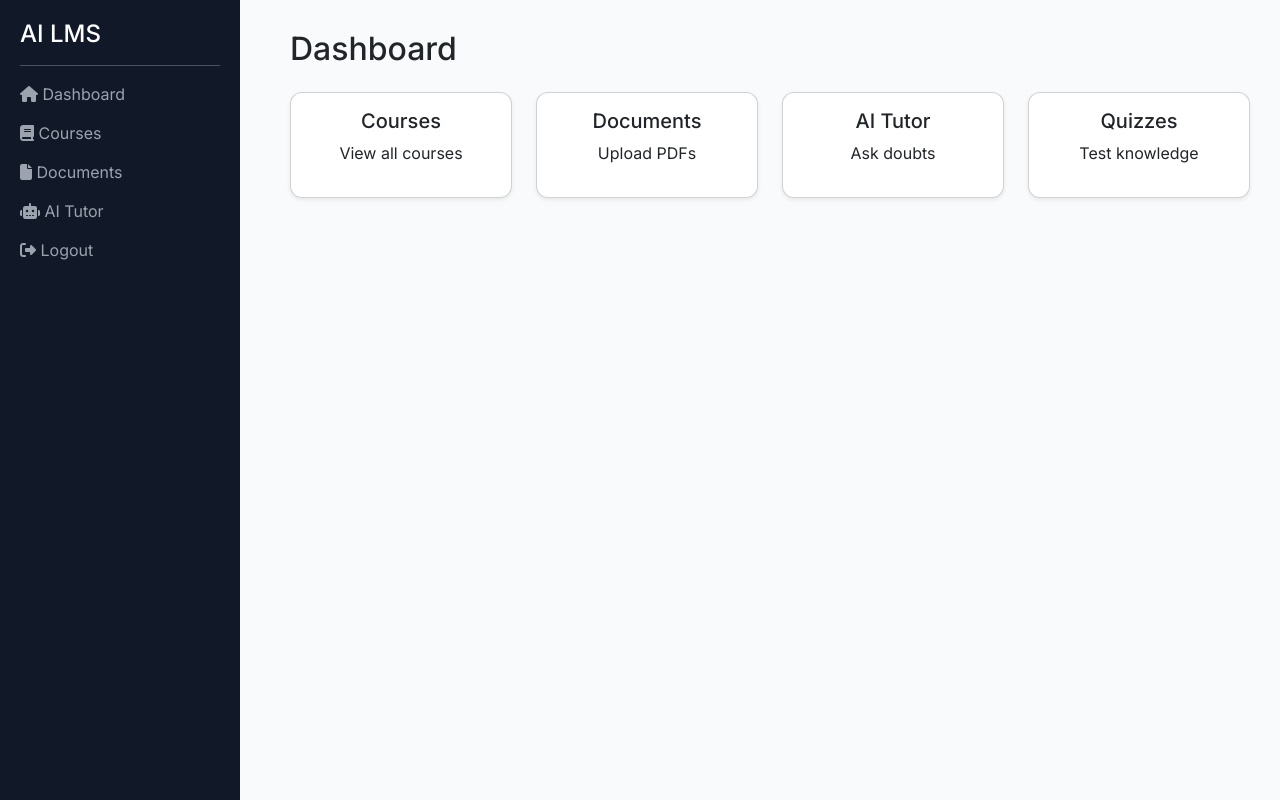
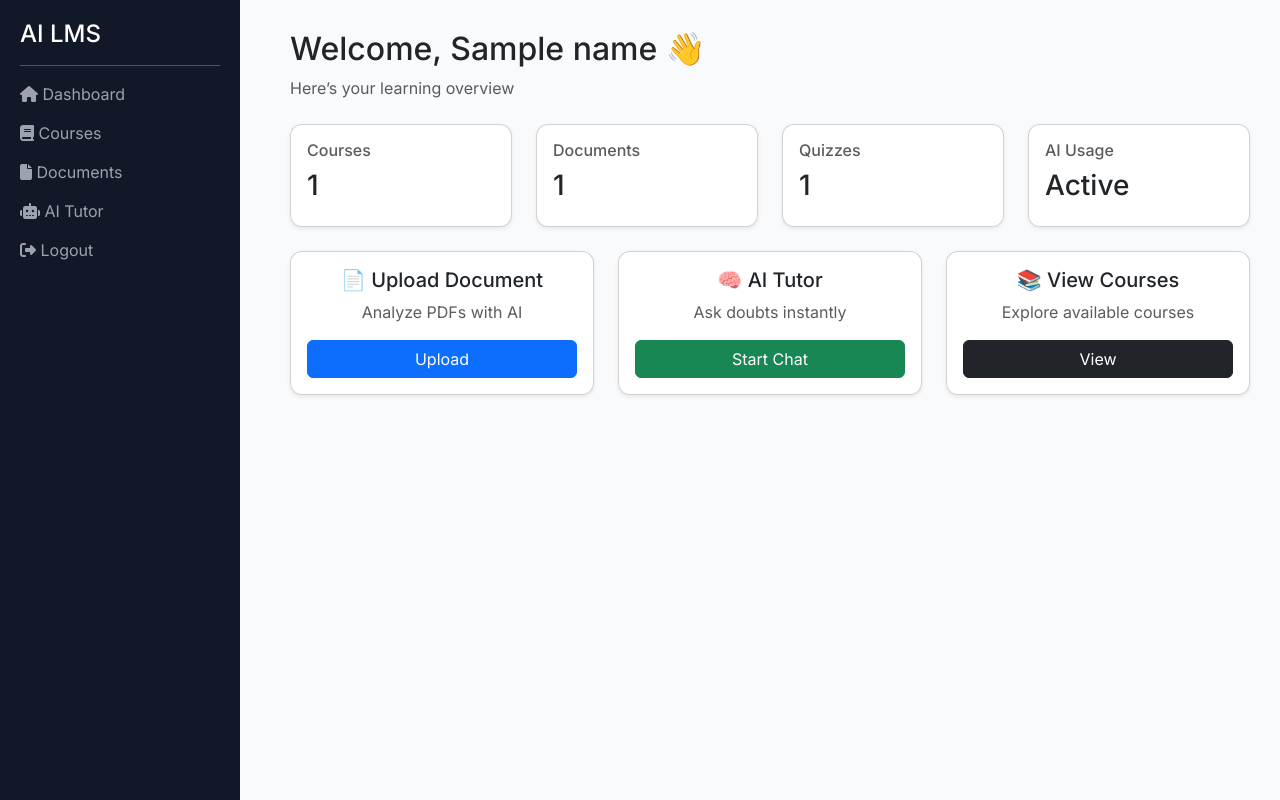
Before and after one commit to manishh-18/ai_learning_ecosystem, a Django app: template templates/student_dashboard.html in a window 1280 px wide. Run offline with Django 5.2, Linux system fonts and the light colour scheme; the template is opened without the code that fills it: most values are stand-ins (such as "Sample title", 1, 10 or a date in 2020).

Commit message:
Improve dashboard and handle not selected option in quiz

```diff
--- a/apps/assessments/views.py
+++ b/apps/assessments/views.py
@@ -32,6 +32,8 @@ def view_quiz(request, quiz_id):
 
         for i, q in enumerate(quiz.questions, start=1):
             selected = request.POST.get(f'q{i}')
+            if not selected:
+                selected = "Not Answered"
             correct = q['correct_answer']
 
             if selected == correct:
--- a/templates/base.html
+++ b/templates/base.html
@@ -41,6 +41,14 @@
         .card {
             border-radius: 12px;
         }
+        .card {
+            border-radius: 12px;
+            transition: 0.3s;
+        }
+
+        .card:hover {
+            transform: translateY(-5px);
+        }
     </style>
 </head>
 
@@ -50,7 +58,7 @@
     <h4>AI LMS</h4>
     <hr>
 
-    <a href="/"><i class="fas fa-home"></i> Dashboard</a>
+    <a href="/accounts/redirect/"><i class="fas fa-home"></i> Dashboard</a>
     <a href="/courses/list/"><i class="fas fa-book"></i> Courses</a>
     <a href="/documents/list/"><i class="fas fa-file"></i> Documents</a>
     <a href="/ai/chat/"><i class="fas fa-robot"></i> AI Tutor</a>
--- a/templates/student_dashboard.html
+++ b/templates/student_dashboard.html
@@ -2,35 +2,69 @@
 
 {% block content %}
 
-<h2 class="mb-4">Dashboard</h2>
+<!-- Welcome -->
+<div class="mb-4">
+    <h2>Welcome, {{ name }} 👋</h2>
+    <p class="text-muted">Here’s your learning overview</p>
+</div>
 
-<div class="row">
+<!-- Stats Cards -->
+<div class="row mb-4">
 
     <div class="col-md-3">
-        <div class="card p-3 shadow-sm text-center">
-            <h5>Courses</h5>
-            <p>View all courses</p>
+        <div class="card shadow-sm p-3">
+            <h6 class="text-muted">Courses</h6>
+            <h3>{{ course_count }}</h3>
         </div>
     </div>
 
     <div class="col-md-3">
-        <div class="card p-3 shadow-sm text-center">
-            <h5>Documents</h5>
-            <p>Upload PDFs</p>
+        <div class="card shadow-sm p-3">
+            <h6 class="text-muted">Documents</h6>
+            <h3>{{ doc_count }}</h3>
         </div>
     </div>
 
     <div class="col-md-3">
-        <div class="card p-3 shadow-sm text-center">
-            <h5>AI Tutor</h5>
-            <p>Ask doubts</p>
+        <div class="card shadow-sm p-3">
+            <h6 class="text-muted">Quizzes</h6>
+            <h3>{{ quiz_count }}</h3>
         </div>
     </div>
 
     <div class="col-md-3">
+        <div class="card shadow-sm p-3">
+            <h6 class="text-muted">AI Usage</h6>
+            <h3>Active</h3>
+        </div>
+    </div>
+
+</div>
+
+<!-- Quick Actions -->
+<div class="row">
+
+    <div class="col-md-4">
         <div class="card p-3 shadow-sm text-center">
-            <h5>Quizzes</h5>
-            <p>Test knowledge</p>
+            <h5>📄 Upload Document</h5>
+            <p class="text-muted">Analyze PDFs with AI</p>
+            <a href="/documents/upload/" class="btn btn-primary">Upload</a>
+        </div>
+    </div>
+
+    <div class="col-md-4">
+        <div class="card p-3 shadow-sm text-center">
+            <h5>🧠 AI Tutor</h5>
+            <p class="text-muted">Ask doubts instantly</p>
+            <a href="/ai/chat/" class="btn btn-success">Start Chat</a>
+        </div>
+    </div>
+
+    <div class="col-md-4">
+        <div class="card p-3 shadow-sm text-center">
+            <h5>📚 View Courses</h5>
+            <p class="text-muted">Explore available courses</p>
+            <a href="/courses/list/" class="btn btn-dark">View</a>
         </div>
     </div>
 
```
Also changed, not shown: apps/assessments/models.py (+10 -0 lines), apps/core/views.py (+15 -1 lines), db.sqlite3.
